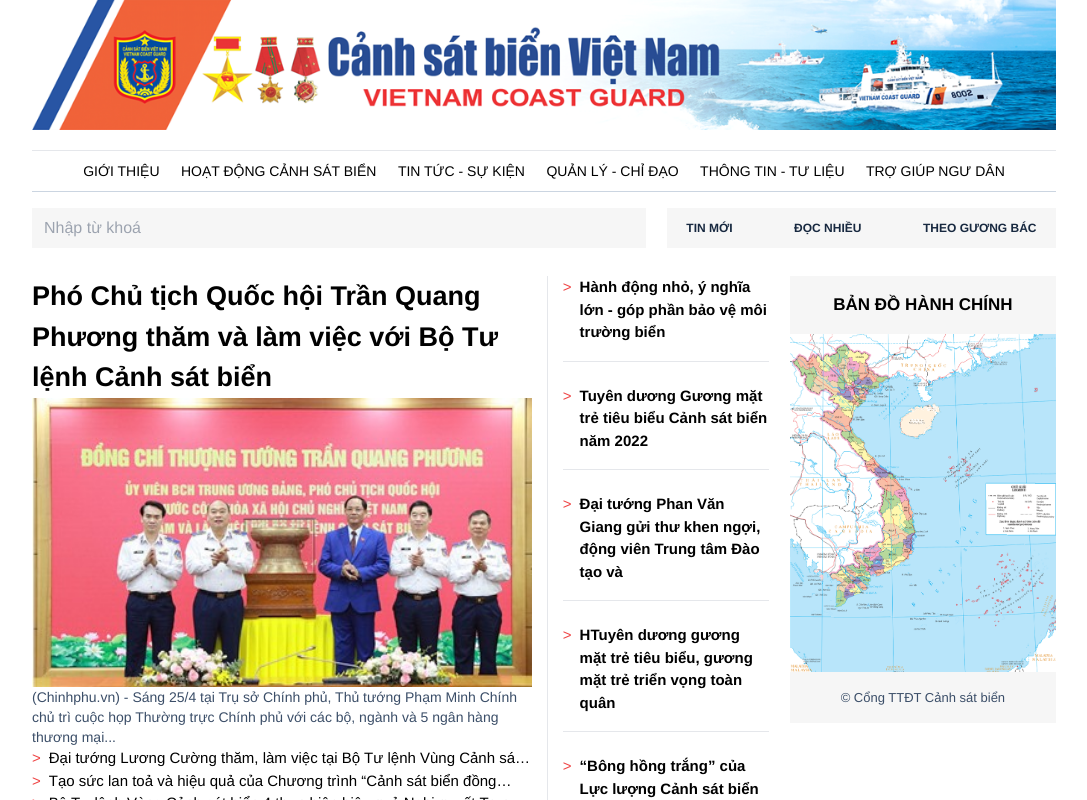
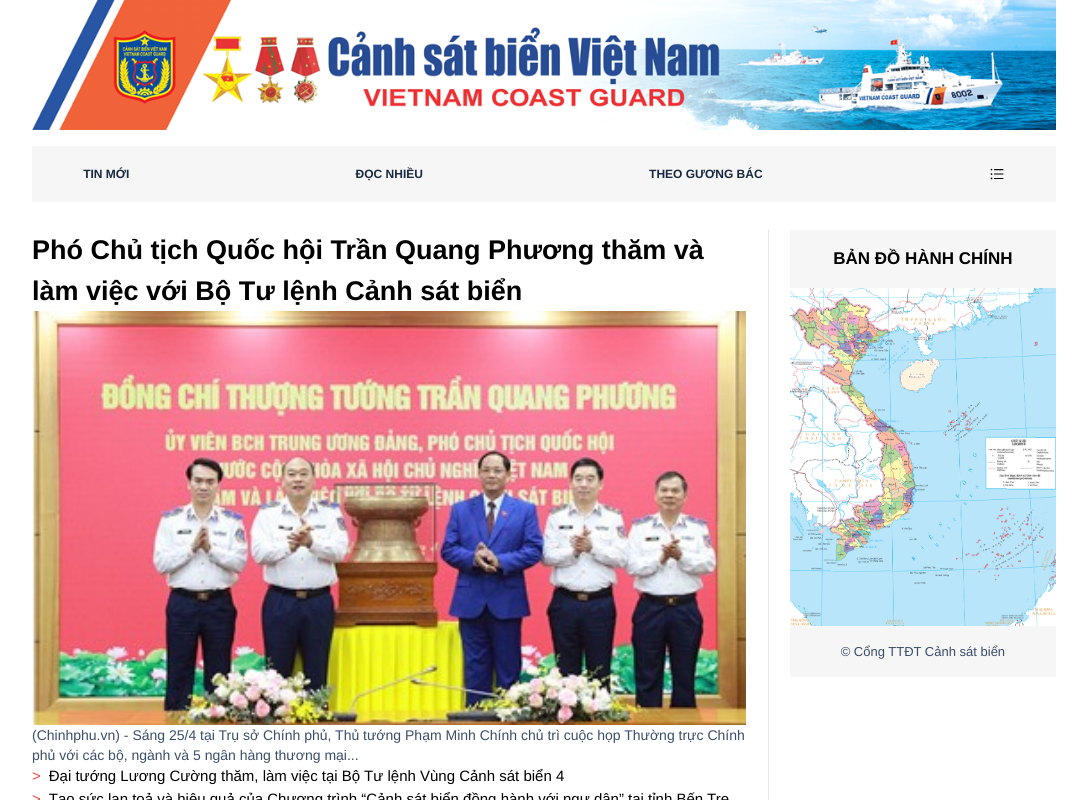
Before and after one commit to HoangCongMin/canhsatbien, a React (Vite) app: page / in a window 1280 px wide. Shown: the top 800 px of the page, without its empty margins (96-1183 px from the left). Built offline with nearby package versions, Linux system fonts and the light colour scheme.

Commit message:
check ok

```diff
--- a/package.json
+++ b/package.json
@@ -13,6 +13,7 @@
     "prettier:fix": "prettier --write \"src/**/(*.tsx|*.ts|*.css|*.scss)\""
   },
   "dependencies": {
+    "classnames": "^2.3.2",
     "react": "^18.2.0",
     "react-dom": "^18.2.0",
     "react-icons": "^4.8.0",
--- a/src/Page/Home/NewsCsb/index.tsx
+++ b/src/Page/Home/NewsCsb/index.tsx
@@ -1,8 +1,16 @@
 import React from 'react'
+import classNames from 'classnames'
 
 interface contentItemAll {
   contentItem: string
+  classItem: string
 }
-export default function NewsCsb({ contentItem }: contentItemAll) {
-  return <div className='flex justify-center  items-center h-[100%] text-[#182940] text-xs	font-bold	'>{contentItem}</div>
+export default function NewsCsb({ contentItem, classItem }: contentItemAll) {
+  return (
+    <div
+      className={classNames(`flex justify-center  items-center h-[100%] text-[#182940] text-xs	font-bold ${classItem}`)}
+    >
+      {contentItem}
+    </div>
+  )
 }
--- a/src/Page/Home/index.tsx
+++ b/src/Page/Home/index.tsx
@@ -1,4 +1,4 @@
-import React from 'react'
+import React, { useState } from 'react'
 import NewsCsb from './NewsCsb'
 import Posts from '../../component/posts'
 import ShortMessage from '../../component/shortMessage'
@@ -11,6 +11,8 @@ import ElecTriCiPyprice from '../../assets/2-can-bo-doan-dac-nhiem-pctp-ma-tuy-s
 import InternationalCooperation from '../../assets/csb3-071712441.jpeg'
 import SportsCulture from '../../assets/sc3a1ch-101432661.jpeg'
 import CoastGuardwork from '../../assets/tang-qua-180746147.jpeg'
+import { AiOutlineBars, AiOutlineClose } from 'react-icons/ai'
+import { narBarItemAll } from '../../component/Napbar'
 
 export default function Home() {
   const contentAll = [
@@ -191,23 +193,40 @@ export default function Home() {
     }
   ]
 
+  const [close, setClose] = useState(false)
+
+  const handleClose = () => {
+    setClose((pre) => !pre)
+  }
+
   return (
     <div className='w-full mt-4 mb-10'>
       <div className='w-[80%] m-auto flex justify-between max-w-screen-2xl	'>
-        <div className=' w-[60%] rounded-sm	'>
+        <div className=' w-[60%] rounded-sm	max-[1300px]:hidden'>
           <input placeholder='Nhập từ khoá' type='text' className='w-[100%] outline-none bg-[#F6F6F6] px-3 py-2' />
         </div>
-        <div className='w-[38%] bg-[#F6F6F6]'>
-          <div className='w-[90%] m-auto flex justify-between h-[100%]'>
+        <div className='w-[38%] bg-[#F6F6F6] max-[1300px]:w-full max-[1300px]:py-5'>
+          <div className='w-[90%] m-auto flex justify-between h-[100%] max-[500px]:justify-end '>
             {contentAll.map((item) => (
-              <NewsCsb contentItem={item.content} />
+              <NewsCsb classItem={'max-[500px]:hidden'} contentItem={item.content} />
             ))}
+            <div className='hidden max-[1300px]:block relative'>
+              {close ? <AiOutlineClose onClick={handleClose} /> : <AiOutlineBars onClick={handleClose} />}
+
+              {close && (
+                <div className='absolute w-[250px] z-[1] right-5 top-0 p-4 bg-white '>
+                  {narBarItemAll.map((item) => (
+                    <div className='pt-2'>{item.title}</div>
+                  ))}
+                </div>
+              )}
+            </div>
           </div>
         </div>
       </div>
-      <div className='w-[80%] m-auto flex justify-between mt-7 max-w-screen-2xl'>
-        <div className='w-[72%] flex justify-between'>
-          <div className='w-[70%] border-r-[1px]'>
+      <div className='w-[80%] m-auto flex justify-between mt-7 max-w-screen-2xl max-[850px]:flex-col '>
+        <div className='w-[72%] flex justify-between max-[1300px]:flex-col max-[850px]:w-[100%]'>
+          <div className='w-[70%] max-[1300px]:w-[100%] border-r-[1px] max-[850px]:border-none	'>
             <div className='w-[97%]'>
               <Posts />
               {ShortMessageItem.map((item) => (
@@ -219,13 +238,13 @@ export default function Home() {
               ))}
             </div>
           </div>
-          <div className='w-[28%] overflow-y-auto	'>
-            <div className='scrollbar h-[80vh]'>
+          <div className='w-[28%] overflow-y-auto	max-[1300px]:w-[100%] max-[1300px]:pt-8'>
+            <div className='scrollbar h-[80vh] max-[1300px]:h-[100%]'>
               {Theoguongbac.map((item) => (
                 <ShortMessage
                   classItiemAll={'text-[15px] font-bold'}
                   classItiem={
-                    "text-[15px] before:content-['>'] before:mr-2 before:text-red-500 flex pb-[17px] pt-[23px] border-b-[1px] first:pt-0"
+                    "text-[15px] before:content-['>'] before:mr-2 before:text-red-500 flex pb-[17px] pt-[23px] border-b-[1px] first:pt-0 "
                   }
                   conTentShortMessage={item.content}
                 />
@@ -233,7 +252,7 @@ export default function Home() {
             </div>
           </div>
         </div>
-        <div className='w-[26%] border-slate-400'>
+        <div className='w-[26%] border-slate-400 max-[850px]:w-[100%]'>
           <h1 className='text-center bg-[#F6F6F6] text-[17px] py-4 font-bold	border-slate-400	'>BẢN ĐỒ HÀNH CHÍNH</h1>
           <img src={Map} alt='' />
           <p className='text-center bg-[#F6F6F6] text-[13px] text-[#3B4E68] py-4 border-slate-400'>
@@ -241,7 +260,7 @@ export default function Home() {
           </p>
         </div>
       </div>
-      <div className='w-[80%] m-auto flex justify-between mt-7 max-w-screen-2xl'>
+      <div className='w-[80%] m-auto flex justify-between mt-7 max-w-screen-2xl max-[850px]:flex-col'>
         {NewPost_Item_All.map((item) => (
           <NewPost_Item
             itemAll_id={item.id}
@@ -260,9 +279,9 @@ export default function Home() {
               <h1 className='font-bold	text-[17px] uppercase text-[#031739]'>xây dựng chính sách</h1>
             </div>
           </div>
-          <div className='flex justify-between'>
+          <div className='flex justify-between max-[850px]:flex-col'>
             {policyDevelopmentAll.map((item) => (
-              <div className='w-[48.5%] first:border-r-[1px] first:border-stale-300'>
+              <div className='w-[48.5%] max-[850px]:w-[100%] first:border-r-[1px] first:border-stale-300'>
                 <PolicyDevelopment
                   itemAll_id={item.id}
                   itemAll_RelatedNews={item.RelatedNews}
@@ -275,7 +294,7 @@ export default function Home() {
           </div>
         </div>
       </div>
-      <div className='w-[80%] m-auto flex justify-between mt-7 max-w-screen-2xl'>
+      <div className='w-[80%] m-auto flex justify-between mt-7 max-w-screen-2xl max-[850px]:flex-col'>
         {NewPost_Item_All_One.map((item) => (
           <NewPost_Item
             itemAll_id={item.id}
--- a/src/component/Fotter/index.tsx
+++ b/src/component/Fotter/index.tsx
@@ -8,16 +8,16 @@ import Ios from '../../assets/app-store.png'
 
 export default function Fotter() {
   return (
-    <div className='w-full bg-[#0066bc]'>
+    <div className='w-full bg-[#0066bc] '>
       <div className='w-[80%] m-auto pt-10 pb-10 border-b-[0.5px] border-stone-50 max-w-screen-2xl'>
-        <div className='w-full flex justify-between items-center '>
-          <div className='w-[45%]'>
+        <div className='w-full flex justify-between items-center max-[1200px]:flex-col'>
+          <div className='w-[45%] max-[1200px]:w-[100%]'>
             <div className='flex justify-between items-center'>
               <div className='w-[30%]'>
                 <img src={AvatarImage} alt='' className='w-full' />
               </div>
               <div className='w-[68%]'>
-                <p className='text-lg	font-medium	text-[#FFFFFFCC] font-sans'>
+                <p className='text-lg	font-medium	text-[#FFFFFFCC] font-sans line-clamp-2'>
                   © TRANG THÔNG TIN ĐIỆN TỬ CỦA LỰC LƯỢNG CẢNH SÁT BIỂN VIỆT NAM
                 </p>
                 <p className='text-sm	text-[#FFFFFFCC] font-normal	'>
@@ -34,39 +34,39 @@ export default function Fotter() {
               <p className='text-sm	text-[#FFFFFFCC] font-normal	'>Email: banbientapcsb@gmail.com</p>
             </div>
           </div>
-          <div className='w-[50%]'>
-            <div className='w-[90%] m-auto flex justify-between text-center'>
-              <div className='w-[23%]'>
+          <div className='w-[50%] max-[1200px]:w-[100%] max-[1200px]:mt-5'>
+            <div className='w-[90%] max-[650px]:flex-col m-auto flex justify-between text-center'>
+              <div className='w-[23%] max-[650px]:w-[100%]'>
                 <div className='w-[70%] m-auto'>
                   <RiProfileLine className='text-[#FFFFFFCC] text-xl m-auto' />
                   <p className='text-sm text-white mt-3'>Giới thiệu cổng TTDT cảnh sát biển</p>
                 </div>
               </div>
-              <div className='w-[23%]'>
+              <div className='w-[23%] max-[650px]:w-[100%]'>
                 <div className='w-[70%] m-auto'>
                   <div className='text-[#FFFFFFCC] text-xl m-auto h-[21px]	'>@</div>
                   <p className='text-sm text-white mt-3'>Thư điện tử cảnh sát biển</p>
                 </div>
               </div>
-              <div className='w-[23%]'>
+              <div className='w-[23%] max-[650px]:w-[100%]'>
                 <div className='w-[70%] m-auto'>
                   <CiMail className='text-[#FFFFFFCC] text-xl m-auto	' />
                   <p className='text-sm text-white mt-3'>Liên hệ</p>
                 </div>
               </div>
-              <div className='w-[23%]'>
+              <div className='w-[23%] max-[650px]:w-[100%]'>
                 <div className='w-[70%] m-auto'>
                   <BsDiagram3 className='text-[#FFFFFFCC] text-xl	m-auto' />
                   <p className='text-sm text-white mt-3'>Sơ đồ TTDT cảnh sát biển</p>
                 </div>
               </div>
             </div>
-            <div className='flex justify-between mt-10'>
+            <div className='flex justify-between mt-10 max-[550px]:flex-col'>
               <div>
                 <div className='text-sm text-[#FFFFFFCC]'>Tải ứng dụng:</div>
                 <h5 className='text-[13px] text-white'>CỔNG THÔNG TIN ĐIỆN TỬ CẢNH SÁT BIỂN</h5>
               </div>
-              <div className='flex justify-between items-center'>
+              <div className='flex justify-between items-center max-[550px]:justify-start max-[550px]:mt-5'>
                 <img src={Android} alt='' className='w-[120px] h-[39px]' />
                 <img src={Ios} alt='' className='w-[120px] h-[39px]' />
               </div>
--- a/src/component/Napbar/index.tsx
+++ b/src/component/Napbar/index.tsx
@@ -1,8 +1,7 @@
 import React from 'react'
 import BG_Image from '../../assets/baner-canhsatbienvn-2022-ok-134459198.png'
 
-export default function Napbar() {
-  const narBarItemAll = [
+export const narBarItemAll = [
   {
     id: 1,
     title: 'giới thiệu'
@@ -28,14 +27,14 @@ export default function Napbar() {
     title: 'trợ giúp ngư dân'
   }
 ]
-
+export default function Napbar() {
   return (
     <div className='w-full bg-white sticky top-0 z-10'>
       <div className='w-[80%] m-auto max-w-screen-2xl '>
         <div className='w-full'>
           <img className='w-full' src={BG_Image} alt='' />
         </div>
-        <div className='w-full border-t-[1px]	 mt-5 '>
+        <div className='w-full border-t-[1px]	 mt-5 max-[1300px]:hidden '>
           <div className='w-full border-b-[1.5px] border-slate-300		 '>
             <div className='flex justify-between w-[90%] m-auto'>
               {narBarItemAll.map((item) => (
--- a/src/component/NewPost_Item/index.tsx
+++ b/src/component/NewPost_Item/index.tsx
@@ -23,7 +23,7 @@ export default function NewPost_Item({
   itemAll_Name
 }: item_All) {
   return (
-    <div className='w-[47%]'>
+    <div className='w-[47%]  max-[850px]:w-[100%]'>
       <div className='w-full border-t-[2px] border-[#DA251C]'>
         <div className='border-b-[1px] border-stale-300 py-3'>
           <h1 className='font-bold	text-[17px] uppercase text-[#031739]'>{itemAll_title}</h1>
--- a/src/layout/Main/index.tsx
+++ b/src/layout/Main/index.tsx
@@ -8,7 +8,7 @@ interface mainitem {
 
 export default function Main({ children }: mainitem) {
   return (
-    <div>
+    <div className='overflow-y-auto'>
       <Napbar />
       {children}
       <Fotter />
```
Also changed, not shown: 1 other file (tests, documents, lock files or other folders). Lines whose indentation alone changed are shown as unchanged.
